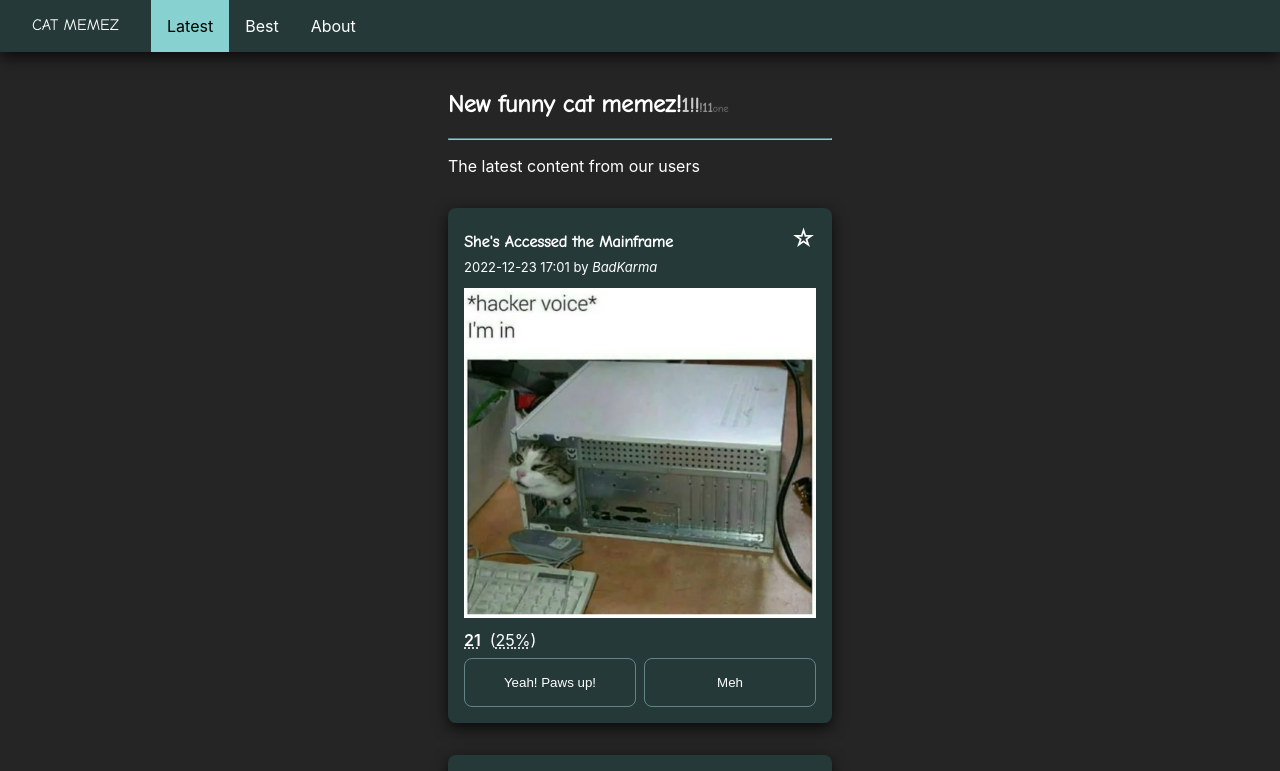
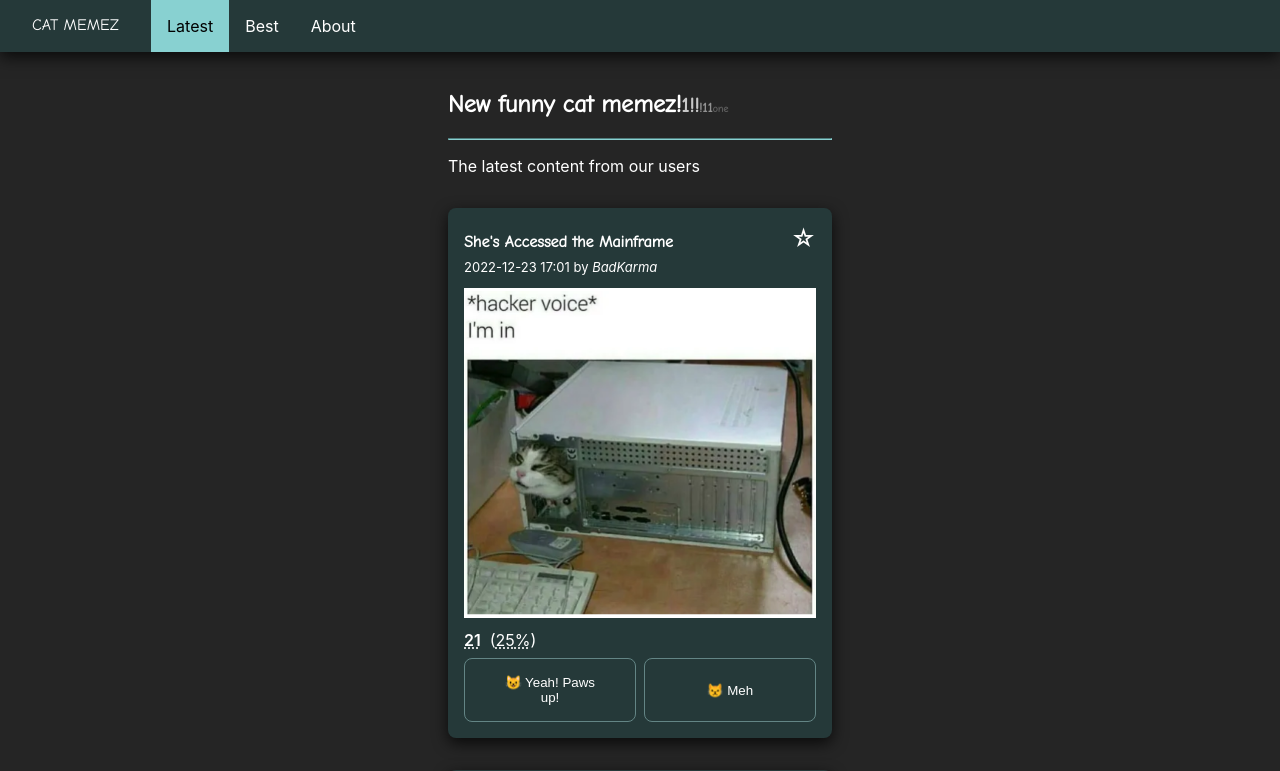
Before and after one commit to t-wys/cat-memez, a React (Create React App) app: page / in a window 1280 px wide. Shown: the top 771 px of the page. Built offline with nearby package versions, Linux system fonts and the light colour scheme.

Commit message:
feat: add emoji icons to button title

```diff
--- a/src/components/Meme.js
+++ b/src/components/Meme.js
@@ -31,8 +31,8 @@ export const Meme = ({ meme }) => {
                 </span>)
             </span>
             <div className="voting-buttons">
-                <VotingButton meme={meme} title="Yeah! Paws up!" voteValue={upvoteValue} />
-                <VotingButton meme={meme} title="Meh" voteValue={downvoteValue} />
+                <VotingButton meme={meme} title="😺 Yeah! Paws up!" voteValue={upvoteValue} />
+                <VotingButton meme={meme} title="😾 Meh" voteValue={downvoteValue} />
             </div>
         </section>
     </article>)
```
